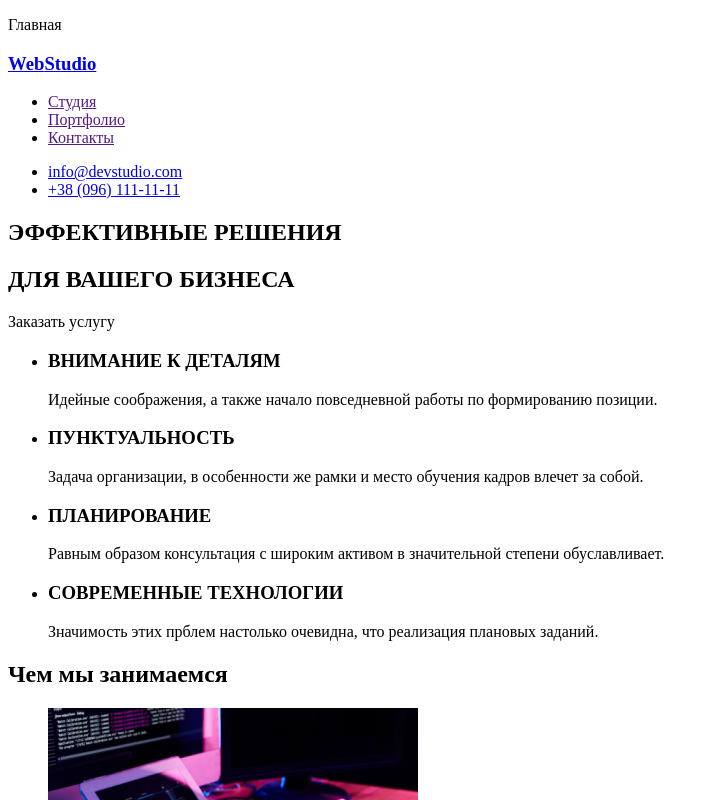
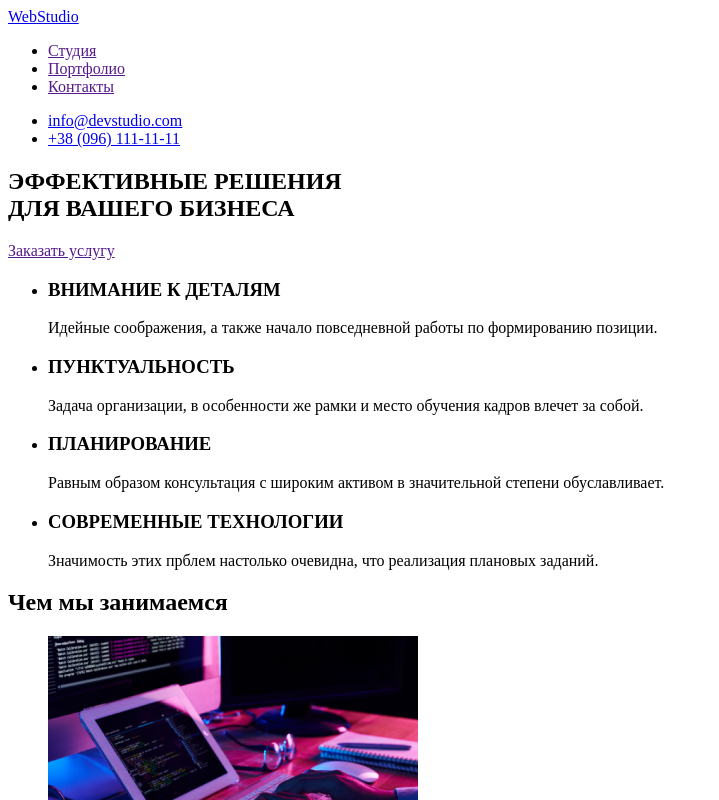
Before and after one commit to taras-vlas/goit-markup-hw-01, a plain HTML site: page index.html in a window 1280 px wide. Shown: the top 800 px of the page, without its empty margins (0-719 px from the left). Drawn offline with Linux system fonts and the light colour scheme.

Commit message:
перезаливка виправлень

```diff
--- a/index.html
+++ b/index.html
@@ -2,20 +2,17 @@
 <html lang="ru">
   <head>
     <meta charset="UTF-8" />
-    <title>Веб студия</title>
+    <!-- <title>Веб студия</title> -->
+    <title>https://taras-vlas.github.io/goit-markup-hw-01/</title>
   </head>
 
   <body>
-    <!-- Разметка из примера -->
-    <p>Главная</p>
     <!-- Шапка страницы -->
     <header>
       <!-- Главная навигация -->
       <nav>
         <!-- Логотип, всегда ссылка -->
-        <a href="/" lang="en">
-          <h3>Web<span>Studio</span></h3>
-        </a>
+        <a href="/" lang="en">Web<span>Studio</span> </a>
         <!-- Ссылки на другие страницы или разделы текущей -->
         <ul>
           <li><a href="">Студия</a></li>
@@ -41,12 +38,15 @@
     <main>
       <!-- Секция преимуществ -->
       <section>
-        <h1>ЭФФЕКТИВНЫЕ РЕШЕНИЯ</h1>
-        <h1>ДЛЯ ВАШЕГО БИЗНЕСА</h1>
+        <h1>
+          ЭФФЕКТИВНЫЕ РЕШЕНИЯ<br />
+          ДЛЯ ВАШЕГО БИЗНЕСА
+        </h1>
 
         <!-- Отображение кнопки -->
-        <p>Заказать услугу</p>
-
+        <!--        <button>Заказать услугу</a></button> -->
+        <!--        <button>Заказать услугу</a></button> -->
+        <a href="">Заказать услугу</a>
         <ul>
           <li>
             <h3>ВНИМАНИЕ К ДЕТАЛЯМ</h3>
@@ -155,12 +155,12 @@
     <footer>
       <!-- Логотип, всегда ссылка -->
       <a href="/" lang="en">Web<span>Studio</span></a>
-      <!-- E-mail и связь -->
-      <address>Киев, пр-т Леси Украинки,26</address>
-      <div>
+      <!-- Адрес и контакты -->
+      <address>
+        Киев, пр-т Леси Украинки,26
         <a href="mailto:info@exempl.com">info@exempl.com</a>
         <a href="tel:+380961111111">+38 (096) 111-11-11</a>
-      </div>
+      </address>
     </footer>
   </body>
 </html>
```
